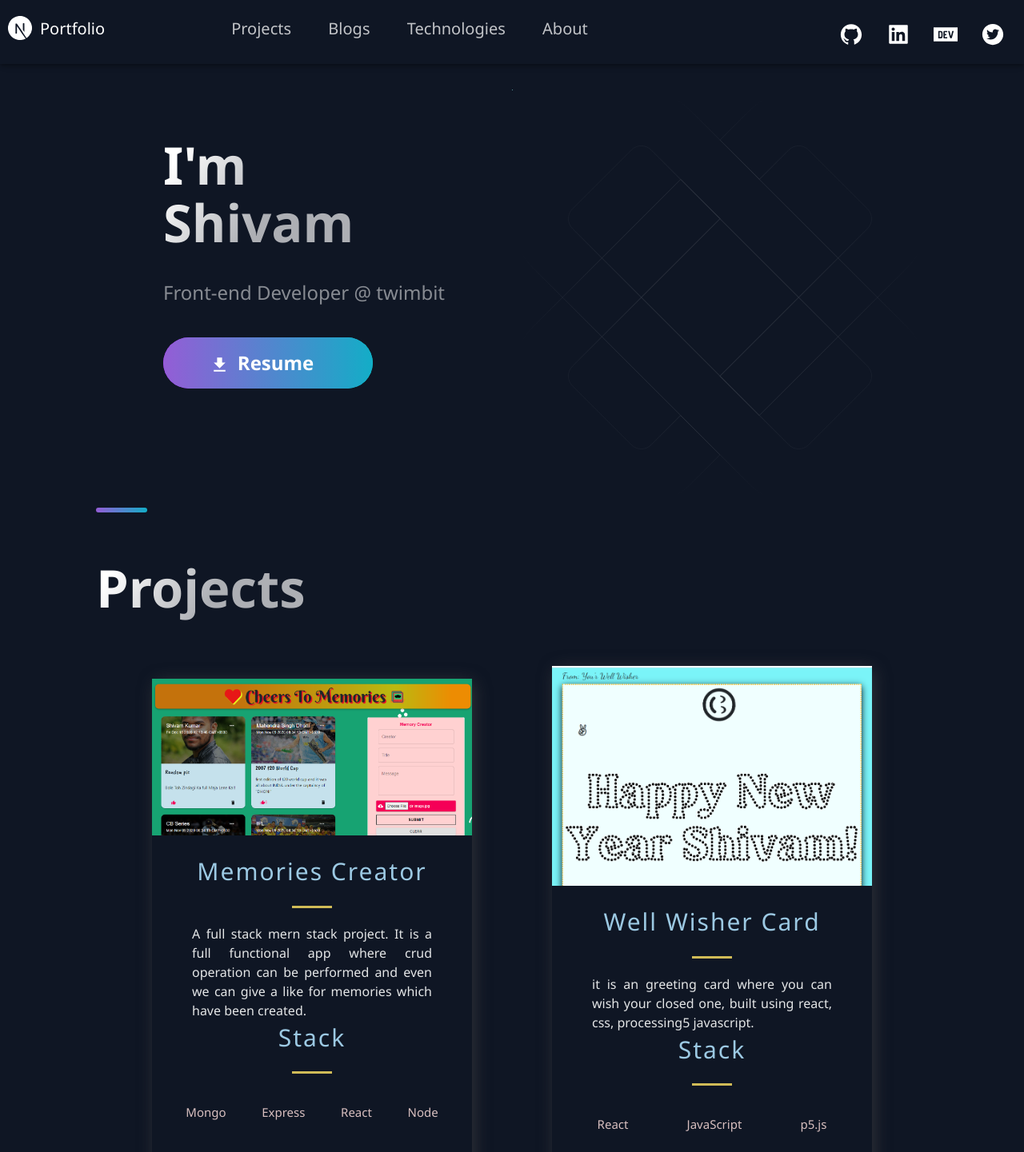
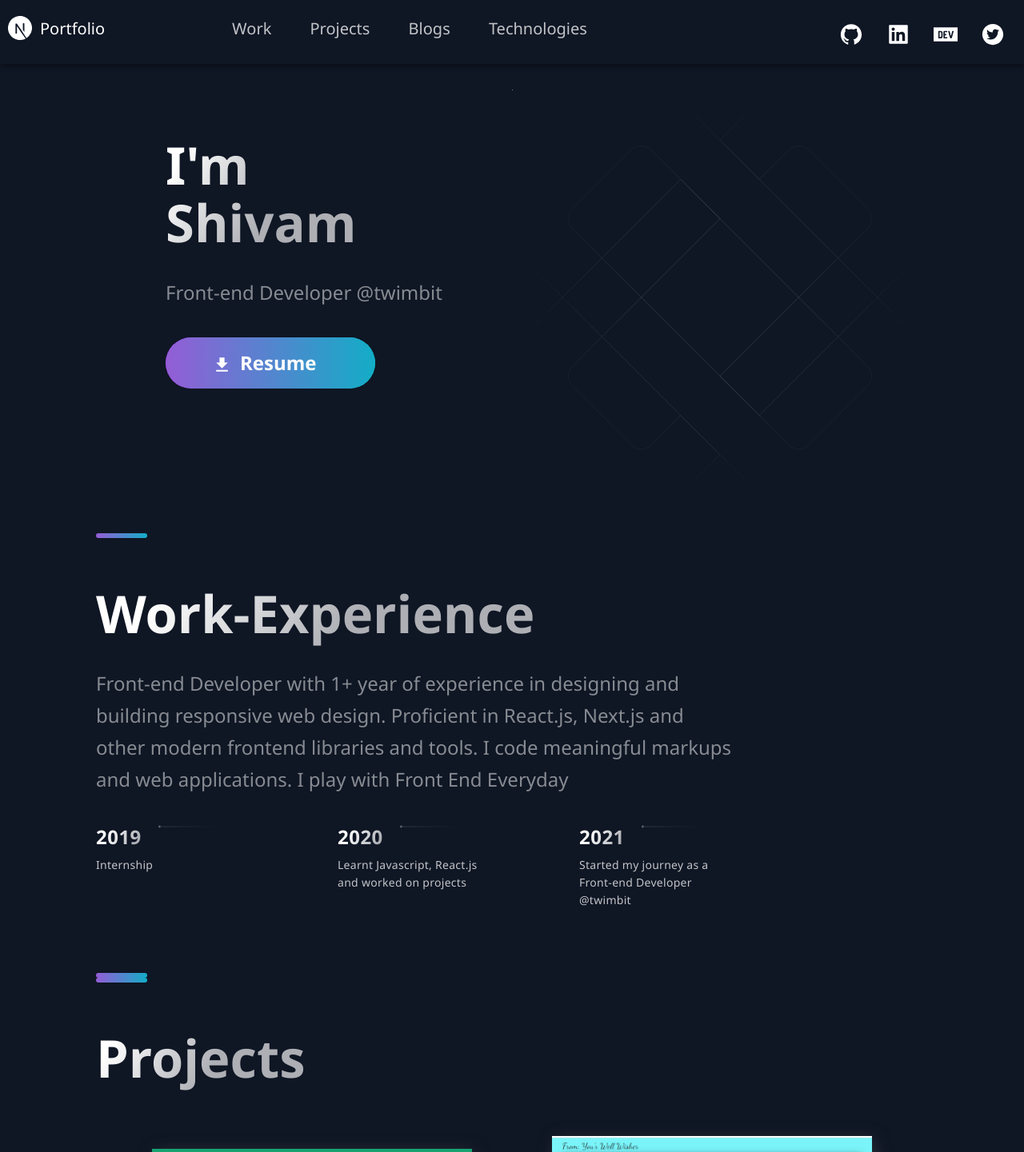
Before and after one commit to Shivamk99/Next.js-Portfolio, a Next.js app: page / in a window 1280 px wide. Shown: the top 1441 px of the page at 80% size. Built offline with nearby package versions, Linux system fonts and the light colour scheme.

Commit message:
Desktop changes

```diff
--- a/src/components/About/About.js
+++ b/src/components/About/About.js
@@ -10,6 +10,7 @@ import { Box, Boxes, BoxNum, BoxText } from "./AboutStyles";
 
 const Acomplishments = () => (
   <Section id="about">
+    <SectionDivider/>
     <SectionTitle>About</SectionTitle>
     <SectionText>
       I am Shivam Kumar, Passionate about coding and tech. I have a habit of
@@ -19,11 +20,11 @@ const Acomplishments = () => (
       professional and personal life.
     </SectionText>
     <HeaderThree>Skills</HeaderThree>
+    <SectionDivider />
     <TagList style={{ marginRight: "auto", color: "rgba(255, 255, 255, 0.5)" }}>
-      JavaScript, React.js, Next.js, getstream, HTML5, CSS3, MongoDB, Node.js,
+      JavaScript, React.js, Next.js, Nx, Monorepo, getstream, HTML5, CSS3, MongoDB, Node.js,
       Express, p5.JS, SASS, Java,
     </TagList>
-    <SectionDivider />
   </Section>
 );
 
--- a/src/components/Footer/Footer.js
+++ b/src/components/Footer/Footer.js
@@ -25,7 +25,7 @@ const Footer = () => {
       <LinkList>
         <LinkColumn>
           <LinkTitle>Call</LinkTitle>
-          <LinkItem href="tel:+91 9110648553">+91 9110648553</LinkItem>
+          <LinkItem href="tel:+91 9110648553">(+91) 9110648553</LinkItem>
         </LinkColumn>
         <LinkColumn>
           <LinkTitle>Email</LinkTitle>
--- a/src/components/Header/Header.js
+++ b/src/components/Header/Header.js
@@ -36,6 +36,11 @@ const Header = () => (
       </Div1>
       <Div2>
         <li>
+          <Link href="#experience">
+            <NavLink>Work</NavLink>
+          </Link>
+        </li>
+        <li>
           <Link href="#projects">
             <NavLink>Projects</NavLink>
           </Link>
@@ -48,11 +53,6 @@ const Header = () => (
         <li>
           <Link href="#tech">
             <NavLink>Technologies</NavLink>
-          </Link>
-        </li>
-        <li>
-          <Link href="#about">
-            <NavLink>About</NavLink>
           </Link>
         </li>
       </Div2>
--- a/src/components/Hero/Hero.js
+++ b/src/components/Hero/Hero.js
@@ -15,9 +15,9 @@ const Hero = (props) => (
         I'm <br /> Shivam
       </SectionTitle>
       <SectionText>
-        Front-end Developer @{" "}
+        Front-end Developer @
         <a
-          href="www.twimbit.com"
+          href="http://twimbit.com/"
           target="_blank"
           style={{ color: "rgba(255, 255, 255, 0.5)" }}
         >
@@ -25,7 +25,7 @@ const Hero = (props) => (
         </a>
       </SectionText>
       <Button>
-        <a href="Shivamk Resume.pdf" style={{ color: "#ffffff" }}>
+        <a href="Shivam Kumar Resume.pdf" style={{ color: "#ffffff" }}>
           <MdGetApp size="2.5rem" style={{ margin: "-6px" }} />{" "}
           <span style={{ margin: "10px" }}> Resume</span>
         </a>
--- a/src/components/TimeLine/TimeLine.js
+++ b/src/components/TimeLine/TimeLine.js
@@ -63,12 +63,14 @@ const Timeline = () => {
   }, []);
 
   return (
-    <Section >
-      <SectionTitle>Experience</SectionTitle>
+    <Section id="experience">
+      <SectionDivider />
+      <SectionTitle main>Work-Experience</SectionTitle>
       <SectionText>
-        I have done internship from a Fomax Information Technologies, where I
-        worked on MERN stack and build a project. Currently I am working for a
-        company as a Front-end Developer.
+        Front-end Developer with 1+ year of experience in designing and building
+        responsive web design. Proficient in React.js, Next.js and other modern
+        frontend libraries and tools. I code meaningful markups and web
+        applications. I play with Front End Everyday
       </SectionText>
       <CarouselContainer ref={carouselRef} onScroll={handleScroll}>
         <>
--- a/src/constants/constants.js
+++ b/src/constants/constants.js
@@ -109,5 +109,5 @@ export const profile = [
 export const TimeLineData = [
   { year: 2019, text: "Internship" },
   { year: 2020, text: "Learnt Javascript, React.js and worked on projects" },
-  { year: 2021, text: "Started my journey as a Front-end Developer" },
+  { year: 2021, text: "Started my journey as a Front-end Developer @twimbit" },
 ];
--- a/src/pages/index.js
+++ b/src/pages/index.js
@@ -15,10 +15,10 @@ const Home = () => {
         <Hero />
         <BgAnimation />
       </Section>
+      <Timeline />
       <Projects />
       <Blog />
       <Technologies />
-      <Timeline />
       <About />
     </Layout>
   );
```
Also changed, not shown: 2 other files (tests, documents, lock files or other folders).
